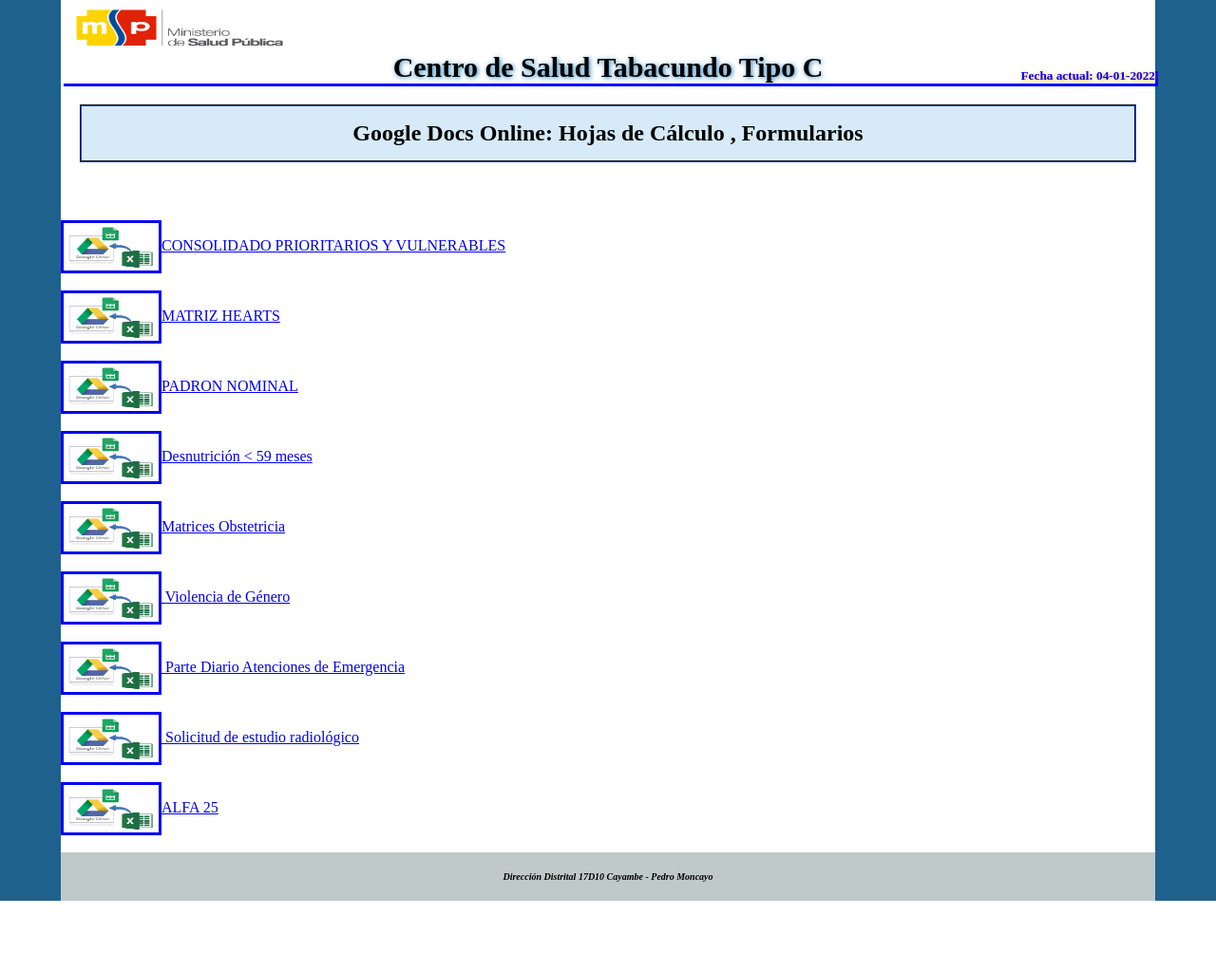
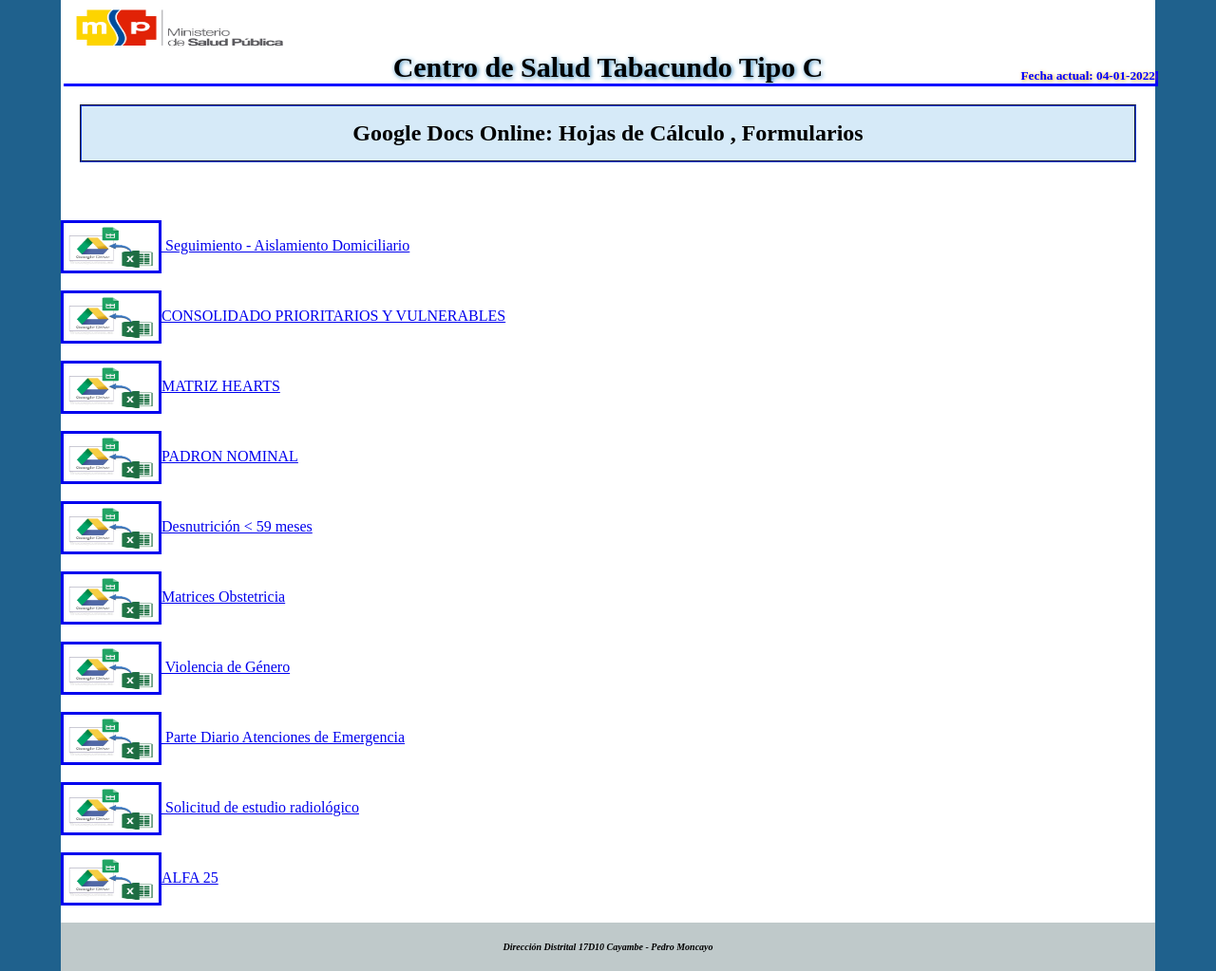
Before and after one commit to frank-ec/intranet, a PHP site: page /admision/matrices.php in a window 1280 px wide. Shown: the whole page at 95% size. Before the commit the page ends 949 px from the top, so only its background shows below. Run offline with PHP 8.4, Linux system fonts and the light colour scheme.

Commit message:
actualiza matriz de seguimiento

```diff
--- a/includes/enlaces.php
+++ b/includes/enlaces.php
@@ -156,7 +156,7 @@ if ($unidadOperativa == 1) {
 
 	$padron =  '<a href="https://docs.google.com/spreadsheets/d/1Ge1IJegglKy0SDuqZqHFu8dk1cU_nkpaLHwtoxp6xcs/edit?usp=sharing" target="_blank"><img align="center" border="3" height="50" width="100" src="img/matrices.jpeg"><span>PADRON NOMINAL</span></a>';
 
-
+	$seguimiento = '<a href="https://docs.google.com/spreadsheets/d/142fqtqRcj5hZaLXH9U_DOFSnD3NTPHo_4Co9rXbehcA/edit?usp=sharing" target="_blank"><img align="center" border="3" height="50" width="100" src="img/matrices.jpeg"><span> Seguimiento - Aislamiento Domiciliario</span></a>';
 
 		  }
 
--- a/matrices.php
+++ b/matrices.php
@@ -7,6 +7,8 @@
 			<center><h2>Google Docs Online: Hojas de Cálculo , Formularios</h2></center>
 			</fieldset>
 					<section id="contenido" >
+					<br><br>
+                    <?php echo $seguimiento ?>
 					<br><br>
                     <?php echo $prioritarios ?>
 					<br><br>
```
